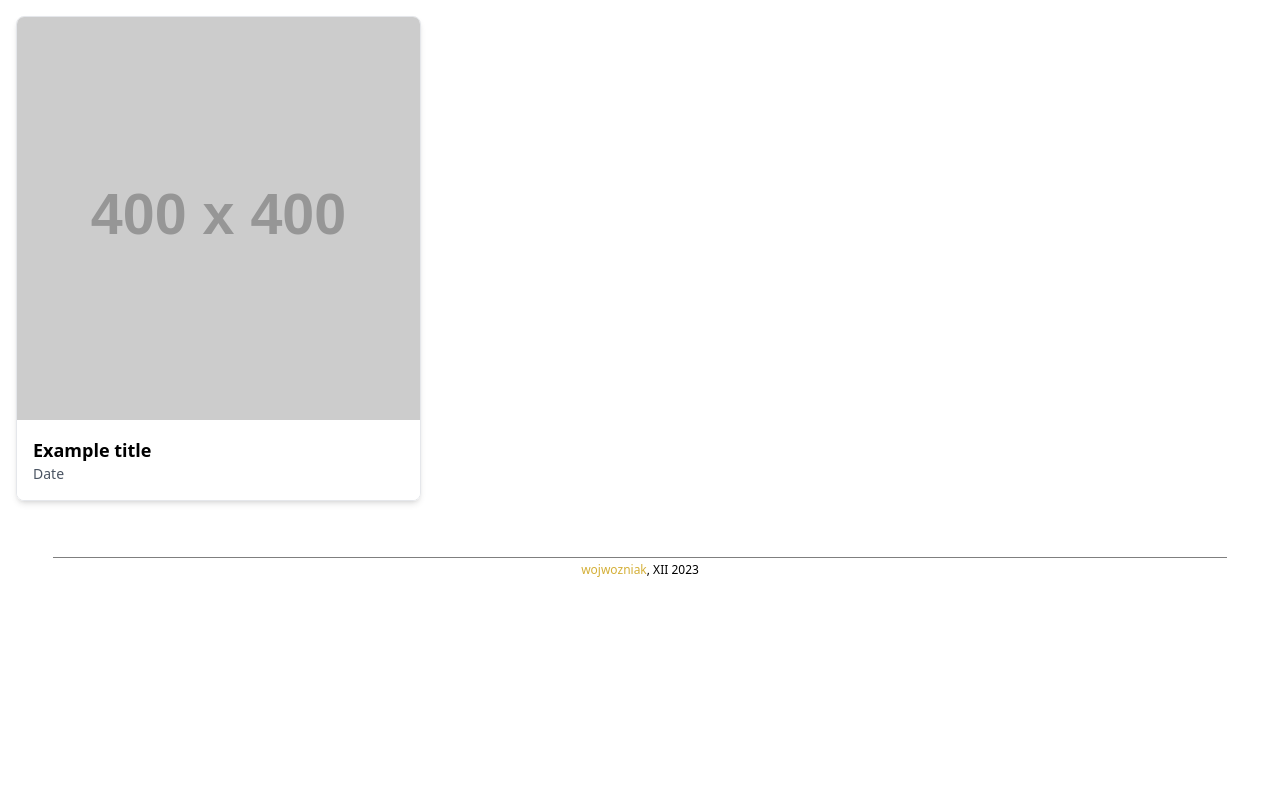
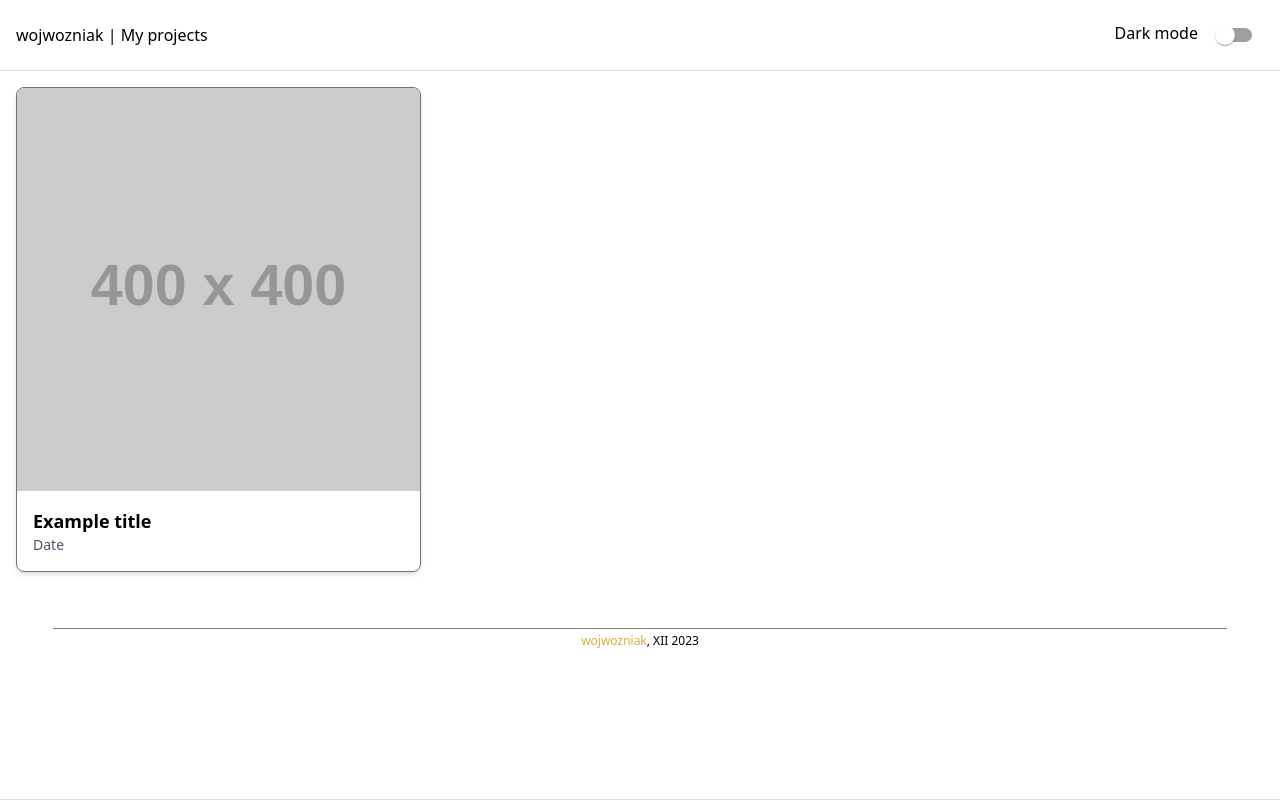
Before and after one commit to wojwozniak/projects, a React (Vite) app: page / in a window 1280 px wide. Built offline with nearby package versions, Linux system fonts and the light colour scheme.

Commit message:
light/dark modes, navbar added

```diff
--- a/src/App.tsx
+++ b/src/App.tsx
@@ -1,9 +1,16 @@
 import Footer from './Footer';
 import ProjectComponent from './ui/ProjectComponent';
+import { ThemeProvider, useTheme } from './ThemeContext';
+import Navbar from './Navbar';
 
-const MyApp = () => {
+const App = () => {
+  const { theme } = useTheme();
   return (
-    <>
+    <ThemeProvider>
+      <div data-theme={theme}
+      className='min-h-screen transition-colors duration-300 ease-in-out'
+      style={{ borderBottom: `1px solid var(--color-border)`, backgroundColor: 'var(--color-background)', color: 'var(--color-text)' }}>
+        <Navbar />
         <div className="grid grid-cols-1 sm:grid-cols-2 lg:grid-cols-3 gap-4 p-4">
           <ProjectComponent
             title="Example title"
@@ -18,9 +25,9 @@ const MyApp = () => {
           />
         </div>
         <Footer />
-    </>
-
+      </div>
+    </ThemeProvider>
   );
 };
 
-export default MyApp;
+export default App;
--- a/src/Footer.tsx
+++ b/src/Footer.tsx
@@ -1,7 +1,8 @@
 const Footer = () => {
     return (
-        <div className="w-full h-fit flex flex-col items-center">
-            <div className='h-[1px] w-11/12 opacity-50 bg-black mt-10' />
+        <div className="w-full mb-2 h-fit flex flex-col items-center">
+            <div className='h-[1px] w-11/12 opacity-50 mt-10'
+                style={{ backgroundColor: 'var(--color-text)' }} />
             <p className="font-thin text-xs mt-1">
                 <a href="https://wojwozniak.com" target="_blank" className="text-gold hover:underline">wojwozniak</a>, XII 2023
             </p>
--- /dev/null
+++ b/src/Navbar.tsx
@@ -0,0 +1,24 @@
+import React from 'react';
+import Switch from '@mui/material/Switch';
+import { useTheme } from './ThemeContext';
+
+const Navbar: React.FC = () => {
+  const { theme, toggleTheme } = useTheme();
+
+  return (
+    <nav className="p-4 transition-colors duration-300 ease-in-out flex justify-between items-center"
+      style={{ borderBottom: `1px solid var(--color-border)`, backgroundColor: 'var(--color-background)', color: 'var(--color-text)' }}>
+      <h1>wojwozniak | My projects</h1>
+      <div>
+        <span className="mr-2">
+          {theme !== 'dark' ? 'Dark mode' : 'Light mode'}
+        </span>
+        <Switch checked={theme === 'dark'}
+          onChange={toggleTheme} />
+      </div>
+
+    </nav>
+  );
+};
+
+export default Navbar;
--- /dev/null
+++ b/src/ThemeContext.tsx
@@ -0,0 +1,35 @@
+import React, { createContext, useContext, useState, ReactNode } from 'react';
+
+interface ThemeContextValue {
+  theme: string;
+  toggleTheme: () => void;
+}
+
+const ThemeContext = createContext<ThemeContextValue>({
+  theme: 'light',
+  toggleTheme: () => { },
+});
+
+export const useTheme = () => useContext(ThemeContext);
+
+interface ThemeProviderProps {
+  children: ReactNode;
+}
+
+export const ThemeProvider: React.FC<ThemeProviderProps> = ({ children }) => {
+  const [theme, setTheme] = useState('light');
+
+  const toggleTheme = () => {
+    setTheme((currentTheme) => (currentTheme === 'light' ? 'dark' : 'light'));
+  };
+
+  React.useEffect(() => {
+    document.body.dataset.theme = theme;
+  }, [theme]);
+
+  return (
+    <ThemeContext.Provider value={{ theme, toggleTheme }}>
+      {children}
+    </ThemeContext.Provider>
+  );
+};
--- a/src/index.css
+++ b/src/index.css
@@ -1,3 +1,19 @@
 @tailwind base;
 @tailwind components;
 @tailwind utilities;
+
+:root {
+  --color-text: #000;
+  --color-background: #fff;
+  --color-border: #ddd;
+  --color-divider: rgba(0, 0, 0, 0.12);
+  --border-radius: 4px;
+}
+
+[data-theme="dark"] {
+  --color-text: #fff;
+  --color-background: #121212;
+  --color-border: #333;
+  --color-divider: rgba(255, 255, 255, 0.12);
+  --border-radius: 8px;
+}
--- a/src/ui/ProjectComponent.tsx
+++ b/src/ui/ProjectComponent.tsx
@@ -27,11 +27,11 @@ const ProjectComponent: React.FC<ProjectProps> = ({
   return (
     <div>
       <div
-        className="cursor-pointer border rounded-lg overflow-hidden shadow-md hover:shadow-xl transition-shadow duration-300"
+        className="cursor-pointer border border-gray-500 rounded-lg overflow-hidden shadow-md hover:shadow-xl transition-shadow duration-300"
         onClick={handleOpen}
       >
         <img src={screenshotUrl} alt={`Screenshot of ${title}`} className="w-full h-auto" />
-        <div className="p-4 bg-white">
+        <div className="p-4 style={{ borderBottom: `1px solid var(--color-border)`, backgroundColor: 'var(--color-background)', color: 'var(--color-text)' }}">
           <p className="text-lg font-bold">{title}</p>
           <p className="text-sm text-gray-600">{date}</p>
         </div>
--- a/src/ui/ProjectPopup.tsx
+++ b/src/ui/ProjectPopup.tsx
@@ -23,8 +23,24 @@ const ProjectPopup: React.FC<ProjectPopupProps> = ({
   description,
 }) => {
   return (
-    <Dialog onClose={onClose} open={open} maxWidth="sm" fullWidth>
-      <DialogTitle sx={{ textAlign: 'center', m: 0, p: 2 }}>
+    <Dialog
+      onClose={onClose}
+      open={open}
+      maxWidth="sm"
+      fullWidth
+      sx={{
+        '& .MuiDialog-container .MuiPaper-rounded': {
+          borderRadius: 'var(--border-radius)',
+        },
+      }}
+    >
+      <DialogTitle sx={{
+        textAlign: 'center',
+        m: 0, p: 2,
+        backgroundColor: 'var(--color-background)',
+        color: 'var(--color-text)',
+        borderBottom: `1px solid var(--color-divider)`,
+      }}>
         <strong>{title}</strong> <em>({date})</em>
         <IconButton
           aria-label="close"
@@ -33,13 +49,28 @@ const ProjectPopup: React.FC<ProjectPopupProps> = ({
             position: 'absolute',
             right: 8,
             top: 8,
-            color: (theme) => theme.palette.grey[500],
+            backgroundColor: 'transparent',
+            color: 'var(--color-text)',
+            '&:hover': {
+              backgroundColor: 'var(--color-border)',
+            },
           }}
         >
           <CloseIcon />
         </IconButton>
       </DialogTitle>
-      <DialogContent dividers sx={{ position: 'relative' }}>
+      <DialogContent
+        dividers
+        sx={{
+          position: 'relative',
+          backgroundColor: 'var(--color-background)',
+          color: 'var(--color-text)',
+          '& .MuiDialogContent-dividers': {
+            borderTop: `1px solid var(--color-divider)`,
+            borderBottom: `1px solid var(--color-divider)`,
+          },
+        }}
+      >
         <img src={screenshotUrl} alt={`Screenshot of ${title}`}
           style={{
             maxWidth: '100%',
```
Lines whose indentation alone changed are shown as unchanged.
